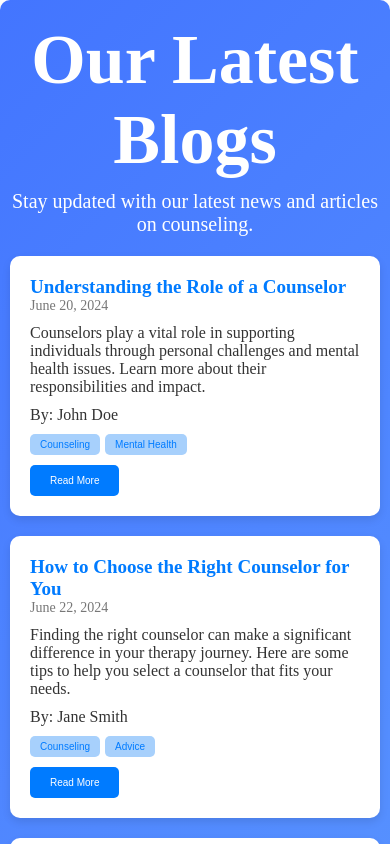
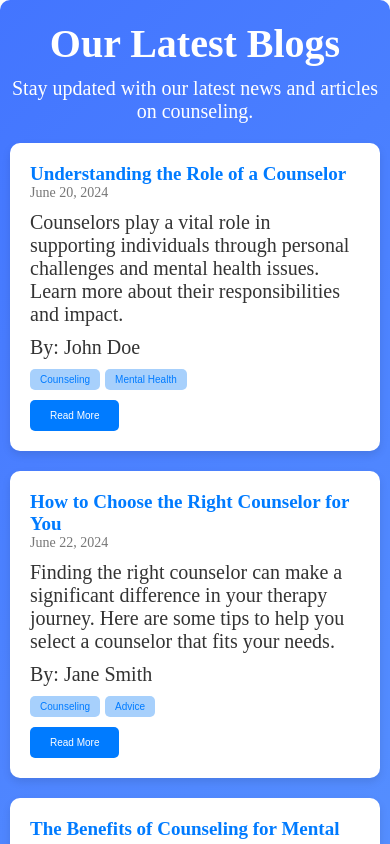
Before and after one commit to Counselllor/Counsellor-Web, a React (Vite) app: page /blogs in a window 390 px wide. Built offline with nearby package versions, Linux system fonts and the light colour scheme; a web font is replaced by a local one.

Commit message:
update styling

```diff
--- a/src/components/blogs/Blogs.css
+++ b/src/components/blogs/Blogs.css
@@ -93,7 +93,7 @@ body {
 .blog-tag {
   display: inline-block;
   background-color: #a7d0fc;
-    color: #007BFF;
+  color: #007bff;
   padding: 5px 10px;
   margin-right: 5px;
   border-radius: 5px;
@@ -117,8 +117,16 @@ body {
 
 /* Responsive Design */
 @media (max-width: 968px) {
-    .blogs-container{
+  .blogs-container {
     padding-inline: 0;
+  }
+
+  .blogs-container h1 {
+    font-size: 40px;
+  }
+
+  .blogs-container p {
+    font-size: 20px;
   }
 
   .blog-card {
```
Lines whose indentation alone changed are shown as unchanged.
